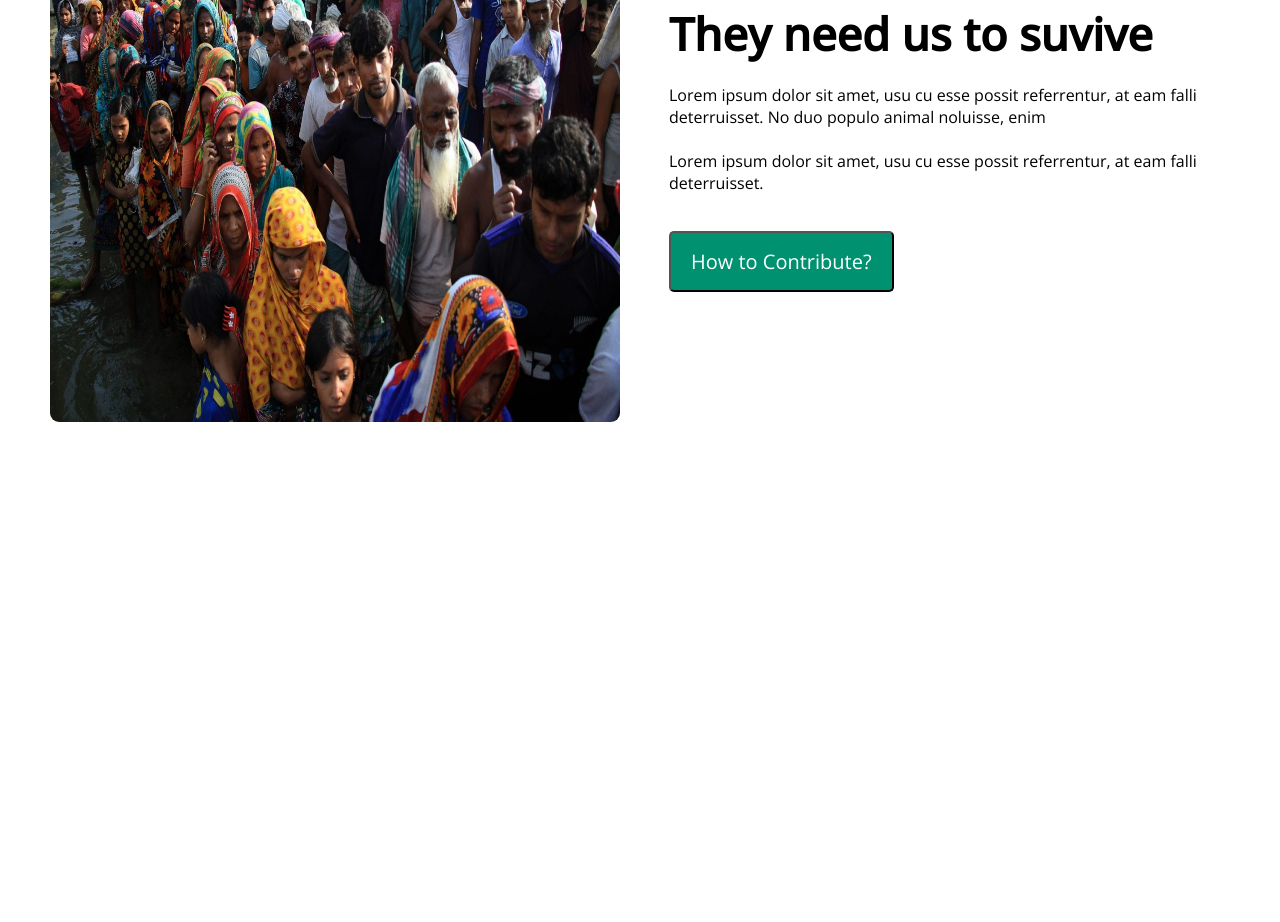
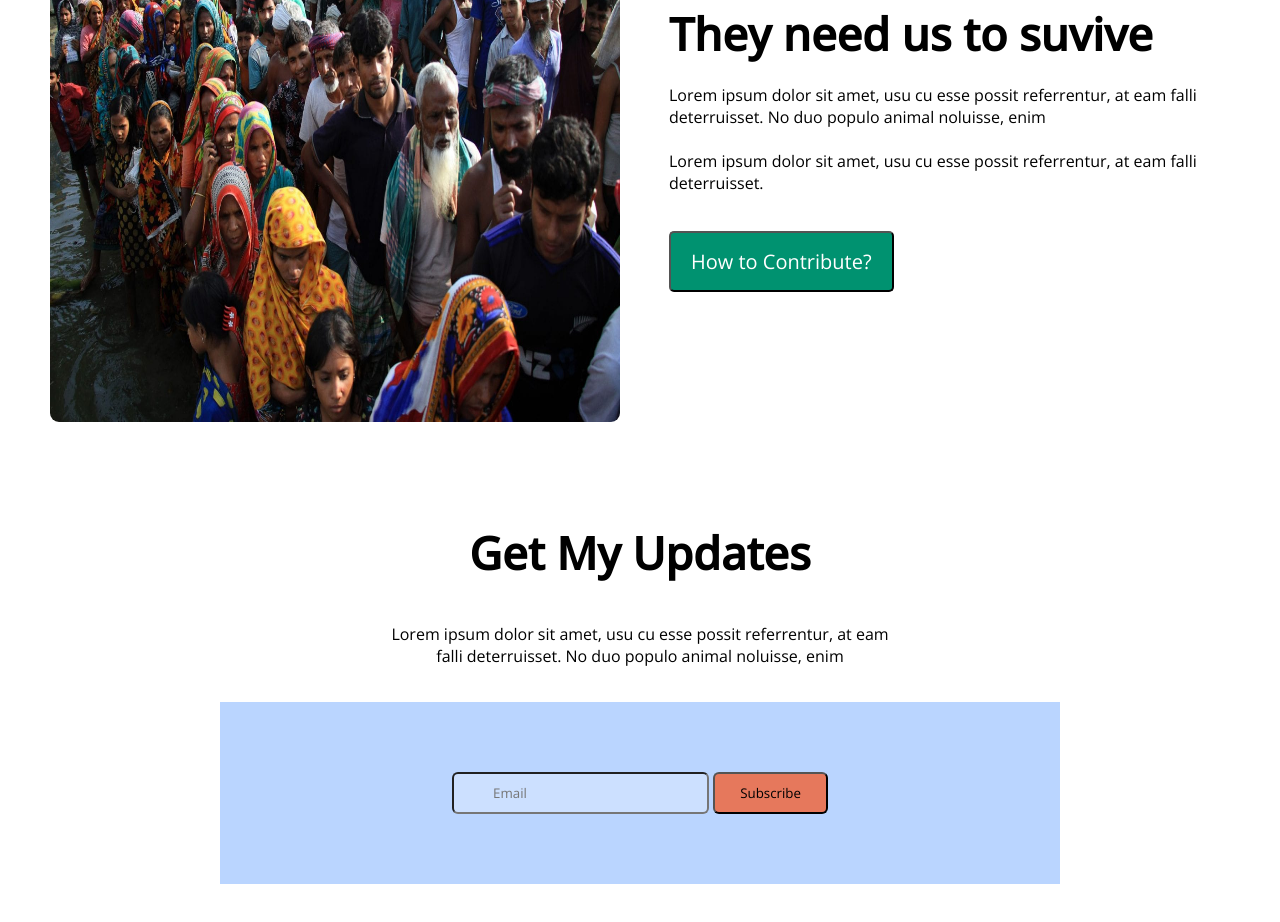
Before and after one commit to Antor-094/donate-today, a plain HTML site: page index.html in a window 1280 px wide. Shown: the part 2849-3771 px from the top of the page. Before the commit the page ends 3365 px from the top, so only its background shows below. Drawn offline with nearby package versions, Linux system fonts and the light colour scheme.

Commit message:
Get my update section added

```diff
--- a/index.html
+++ b/index.html
@@ -119,7 +119,16 @@
                  </button>
          </div>
    </section>
+   <section class="get-update-section">
 
+      <h1 class="update-text">Get My Updates</h1>
+      <p class="update-description">Lorem ipsum dolor sit amet, usu cu esse possit referrentur, at eam falli
+        deterruisset. No duo populo animal noluisse, enim</p>
+      <div class="update-form">
+        <input type="email" placeholder="Email" name="" id="">
+        <button class="btn1-primary">Subscribe</button>
+      </div>
+   </section>
         <br><br>
     </main>
 </body>
--- a/styles/styles.css
+++ b/styles/styles.css
@@ -168,3 +168,34 @@ section */
 }
 
 /* Get update section */
+.get-update-section{
+    margin-top: 50px;
+     text-align: center;
+}
+.update-text{
+   font-size: 45px;
+   margin-bottom: 40px;
+}
+.update-description{
+   width: 500px;
+   margin: auto;
+   margin-bottom: 35px;
+}
+.update-form{
+   background-color: rgba(127, 176, 255, 0.532);
+   padding: 70px;
+   width: 700px;
+   margin: auto;
+}
+.btn1-primary{
+
+    padding: 10px 25px;
+    background-color: rgba(255, 68, 0, 0.64);
+    border-radius: 6px;
+
+}
+.update-form input{
+    padding: 10px 39px;
+    background-color: rgba(255, 255, 255, 0.263);
+    border-radius: 6px;
+}
```
